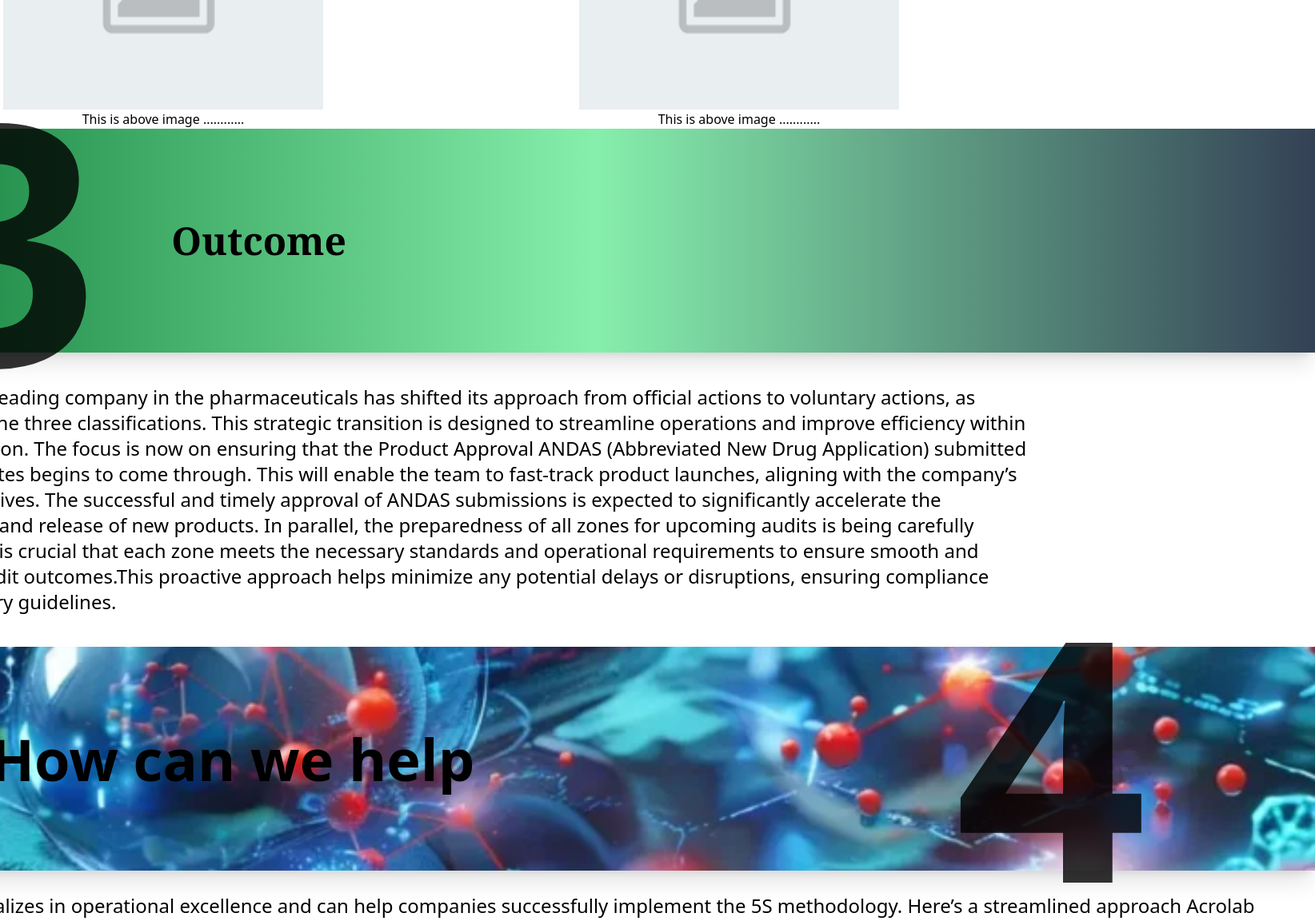
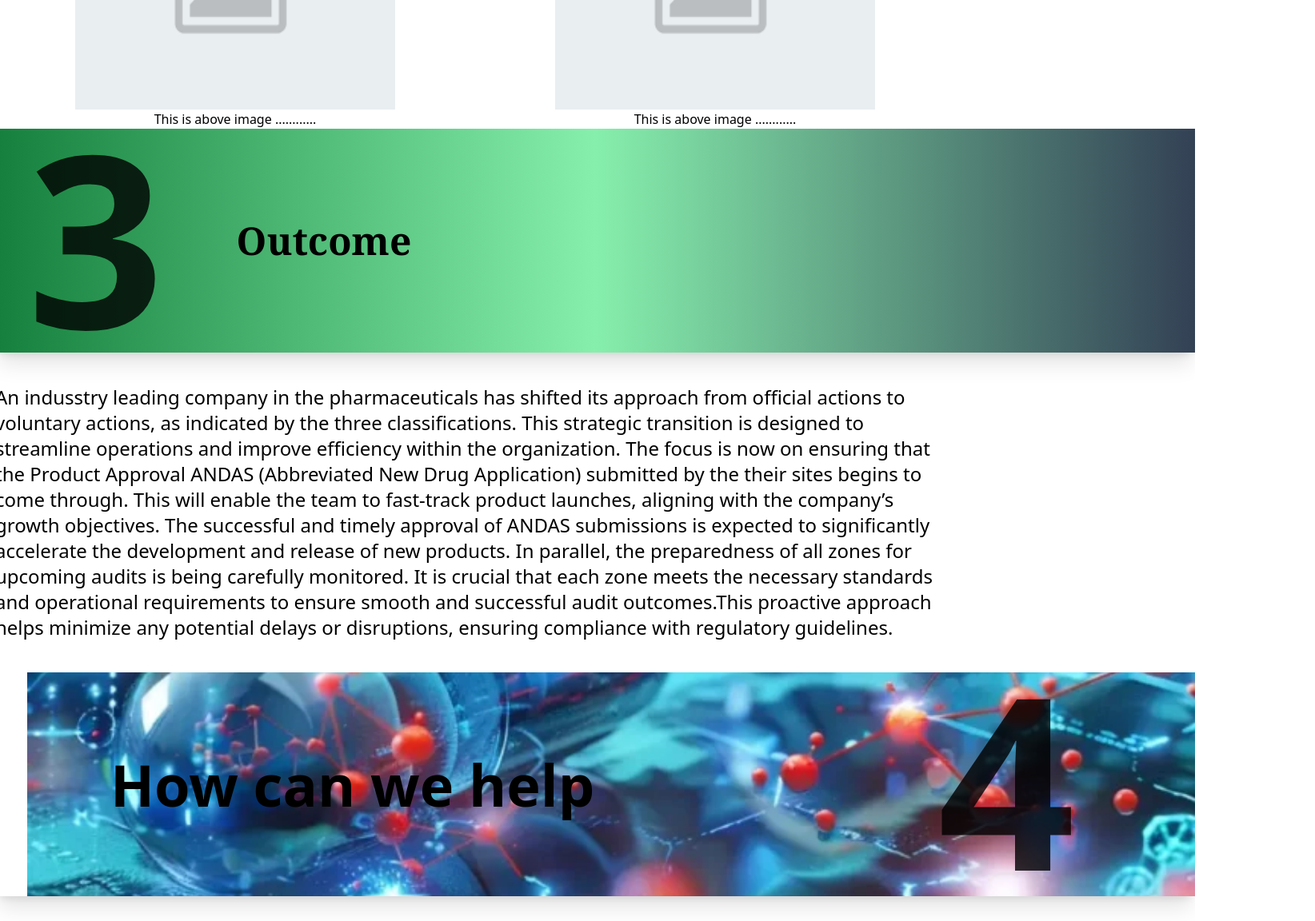
Before and after one commit to kirito05/Drafts, a Next.js app: page /Formulation in a window 1280 px wide. Shown: the part 2829-3981 px from the top of the page at 80% size, 1644 px wide, since content can reach past the window. Built offline with nearby package versions, Linux system fonts and the light colour scheme.

Commit message:
fix: styling isssue fix at other heading sections fix no 2

```diff
--- a/src/app/Formulation/page.jsx
+++ b/src/app/Formulation/page.jsx
@@ -74,9 +74,9 @@ export default function Formulation() {
           <br />
           <br />
           <section id="approach">
-            <div className="text-3xl font-semibold mb-7 w-[60em] h-[35vh] shadow-xl flex items-center pl-10 relative">
+            <div className="text-3xl font-semibold mb-7 w-[50em] h-[35vh] shadow-xl flex items-center pl-10 relative">
               <Image src={bgImage} alt="demoImg" className="w-full h-full object-cover" />
-              <span className="absolute text-[14em] right-[0.5em] mb-4 opacity-80">2</span>
+              <span className="absolute text-[10em] right-[0.5em] mb-4 opacity-80">2</span>
               <span className="absolute text-7xl left-[2em]">Approach to the Solution</span>
 
             </div>
@@ -156,8 +156,8 @@ export default function Formulation() {
             </div>
           </section>
           <section id="outcome">
-          <div className="text-3xl font-semibold mb-10 w-[60em] h-[35vh] gap-[3em] shadow-xl flex flex-row items-center justify-start pl-10 bg-gradient-to-r from-green-700 via-green-300 to-slate-700">
-              <div className="text-[14em] mb-3 opacity-80  ">3</div>
+          <div className="text-3xl font-semibold mb-10 w-[50em] h-[35vh] gap-[3em] shadow-xl flex flex-row items-center justify-start pl-10 bg-gradient-to-r from-green-700 via-green-300 to-slate-700">
+              <div className="text-[10em] mb-3 opacity-80  ">3</div>
 
               <div className="w-[10em] text-5xl font-serif "> Outcome </div>
             </div>
@@ -181,9 +181,9 @@ export default function Formulation() {
             </div>
           </section>
           <section id="help">
-          <div className="text-3xl font-semibold mb-7 w-[60em] h-[35vh] shadow-xl flex items-center pl-10 relative">
+          <div className="text-3xl font-semibold mb-7 w-[50em] h-[35vh] shadow-xl flex items-center pl-10 relative">
               <Image src={bgImage} alt="demoImg" className="w-full h-full object-cover" />
-              <span className="absolute text-[14em] right-[0.5em] mb-4 opacity-80">4</span>
+              <span className="absolute text-[10em] right-[0.5em] mb-4 opacity-80">4</span>
               <span className="absolute text-7xl left-[2em]">How can we help</span>
 
             </div>
```
